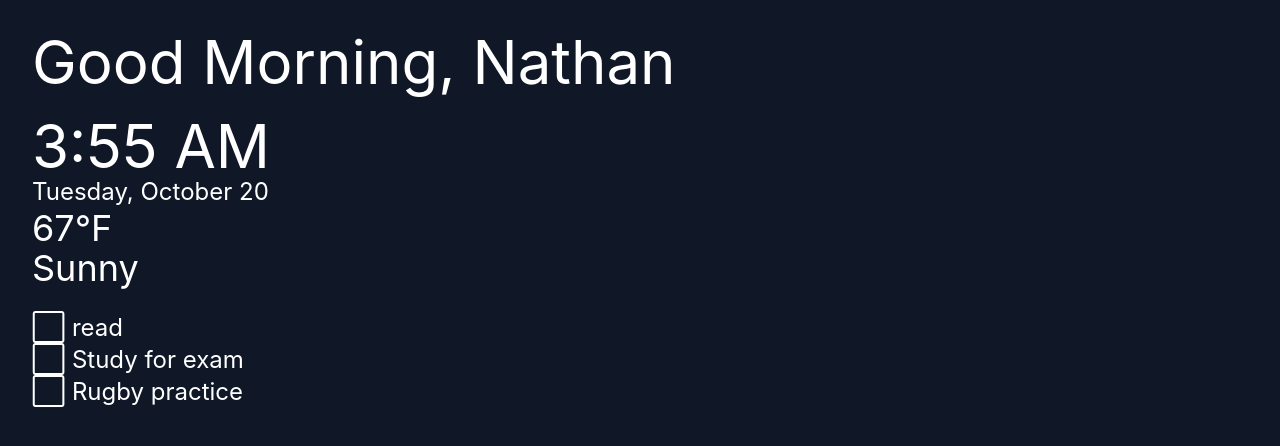
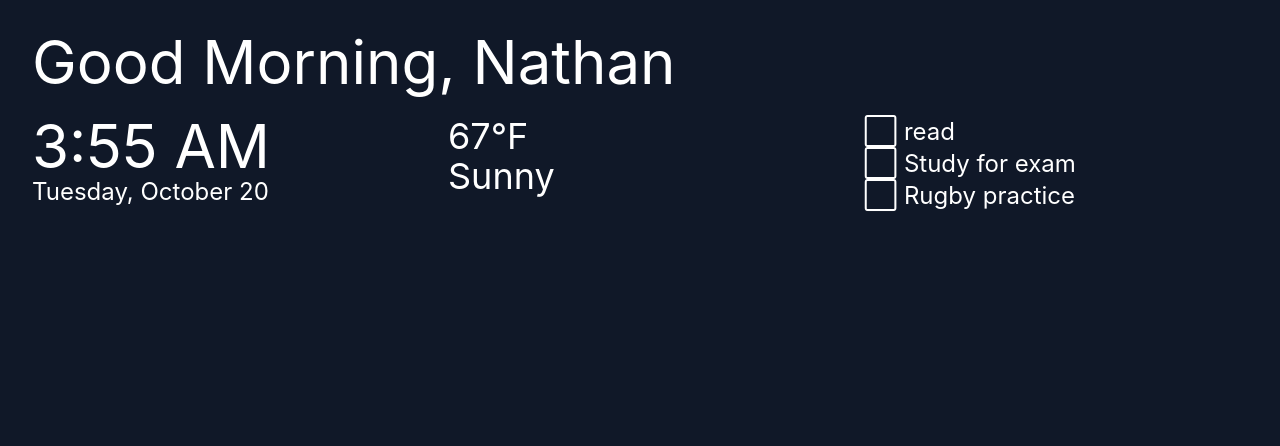
Before and after one commit to nathangawronski07/pi-dashboard, a React app in the folder frontend/: page / in a window 1280 px wide. Shown: the top 446 px of the page. Built offline with nearby package versions, Linux system fonts and the light colour scheme; the HTML template or start-up script is replaced by a standard one.

Commit message:
Extract TodoList component

```diff
--- a/frontend/src/App.jsx
+++ b/frontend/src/App.jsx
@@ -2,6 +2,7 @@ import './App.css'
 import { useEffect, useState } from "react"
 import Clock from "./components/Clock";
 import WeatherCard from "./components/WeatherCard";
+import TodoList from './components/TodoList';
 
 const mockWeather = { temp: 67, condition: "Sunny", fetched_at: "2026-10-19T14:00:00Z" };
 const mockTodos = [
@@ -24,18 +25,11 @@ export default function App() {
   return (
     <div className="min-h-screen bg-gray-900 text-white p-8">
       <h1 className="text-6xl mb-6">Good Morning, Nathan</h1>
-      <div className="mb-6">
-        <p className='text-4xl'><Clock /></p>
-        <p className='text-4xl'><WeatherCard weather={mockWeather} /></p>
+      <div className="grid grid-cols-3 gap-8">
+        <Clock />
+        <WeatherCard weather={mockWeather} />
+        <TodoList todos={todos} onToggle={toggleTodo} />
       </div>
-
-      <ul className="text-2xl">
-        {todos.map(t => (
-          <li key={t.id} onClick={() => toggleTodo(t.id)} className="cursor-pointer">
-            {t.done ? "✅" : "⬜"} {t.title}
-          </li>
-        ))}
-      </ul>
     </div>
   );
 }
--- /dev/null
+++ b/frontend/src/components/TodoList.jsx
@@ -0,0 +1,15 @@
+export default function TodoList({ todos, onToggle }) {
+  return (
+    <ul className="text-2xl">
+      {todos.map(t => (
+        <li
+          key={t.id}
+          onClick={() => onToggle(t.id)}
+          className="cursor-pointer"
+        >
+          {t.done ? "✅" : "⬜"} {t.title}
+        </li>
+      ))}
+    </ul>
+  );
+}
--- a/frontend/src/components/WeatherCard.jsx
+++ b/frontend/src/components/WeatherCard.jsx
@@ -1,5 +1,3 @@
-
-
 export default function WeatherCard({ weather }) {
   return (
     <div>
```
